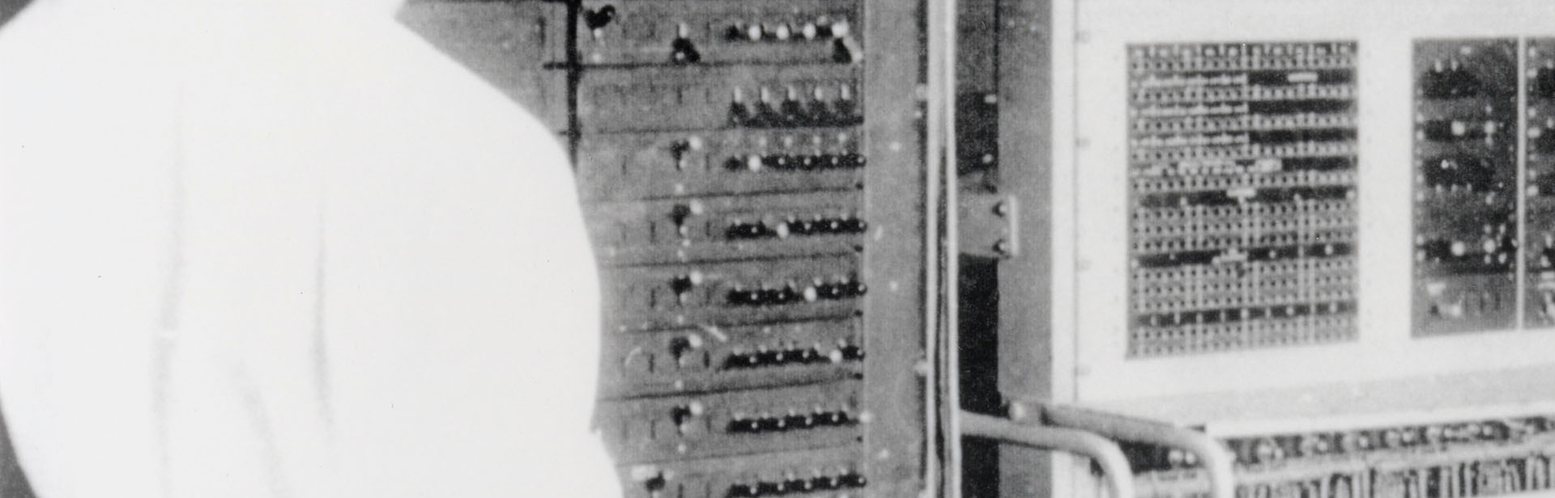
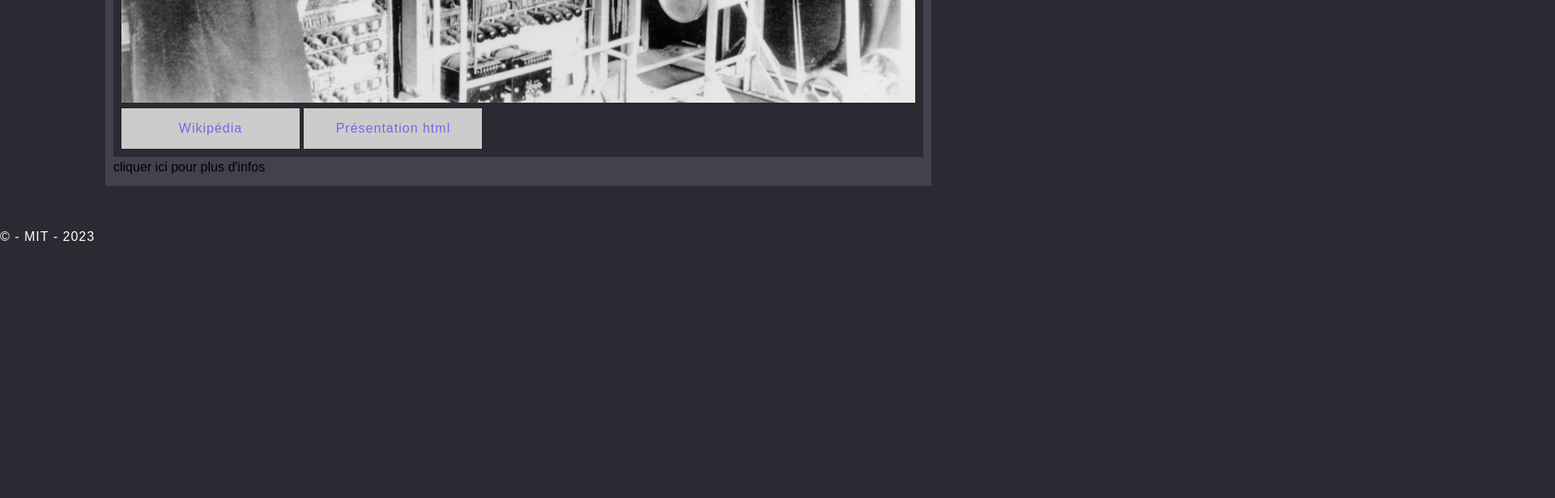
Before and after one commit to Antonin777/projet-HTML, a plain HTML site: page index.html in a window 1280 px wide. Shown: the part 820-1436 px from the top of the page at 81% size, 1920 px wide, since content can reach past the window. After the commit the page ends 1125 px from the top, so only its background shows below. Drawn offline with Linux system fonts and the light colour scheme.

Commit message:
modif global

```diff
--- a/css/main.css
+++ b/css/main.css
@@ -21,14 +21,14 @@ h1,h2,h3,p,ul{ /* contexte de balises ayant les mêmes props */
     list-style: none;
 }
 
+/* Variables css*/
 :root{
-    --theme-bg-color: #000000 ;
-    --theme-text-color: #fff;
-    --theme-link-color: rgb(13, 150, 235);
-    --theme-header-h1-bg: rgba(111, 142, 20, 0);
-    --theme-btn-primary: #ccc;
-    --theme-header-secondary: #fff;
-
+    --theme-bg-color : #2b2a33; /* toujours commencer par les -- avant de mettre la variable */
+    --theme-text-color : #fff;
+    --theme-link-color : rgb(121, 98, 235);
+    --theme-header-h1-bg : rgba(0, 150, 136,1.0);
+    --theme-btn-primary : #3498db;
+    --theme-btn-secondary : #ccc;
 }
 button{
     padding: 0;
@@ -38,13 +38,22 @@ button{
 }
 a{
     text-decoration: none;
-    color: rgb(121, 98, 235);
+    color: var(--theme-link-color);
 
 }
 /* theme css */
 
+.btn-theme-g{
+    display: inline-block;
+    width: 20rem; /* 200px*/
+    line-height: 3rem;
+    padding: 1rem;
+    background-color: var(--theme-btn-secondary);
+    text-align: center;
+}
+
 header > h1{
-    background-color: rgba(0, 150, 136,1.0);
+    background-color: var(--theme-header-h1-bg);
     text-align: center;
     line-height: 8rem;
     font-weight:bolder;
@@ -69,17 +78,9 @@ section p{
 section p{
     margin-top: 1rem;
 }
-footer *{
-    text-align: center;
-}
 
-section p img{
+section p img {
     display: inline-block;
     width: 100%;
     object-fit: cover;
 }
-
-footer *{
-    text-align: center;
-
-}
--- a/index.html
+++ b/index.html
@@ -13,41 +13,44 @@
 </head>
 <body>
   <header>
-      <section>
       <h1>
+
       <span aria-hidden="true">&#128077;</span> Portfolio - développement html<sup>5</sup>
             css<sub>3</sub> &amp; js
       </h1>
   </header>
   <main>
+      <section>
             <h2>
                   <em>Hypertext Markup Language</em>
             </h2>
 
             <p>
+            🌄
             Le HyperText Markup Language, généralement abrégé HTML ou,
             dans sa dernière version, HTML5,
-            est le langage de balisage conçu pour représenter les pages web. <br>
-            <img src="./asset/15621593492703_Colossus.jpg" alt="logo" loading="lazy">
+            est le langage de balisage conçu pour représenter les pages web. Ceci est un test <br>
+            <img
+            src="./asset/15621593492703_Colossus.jpg"
+            alt="logo html 5" loading="lazy">
             <br>
 
-            <a
+            <a class="btn-theme-g"
                   href="https://fr.wikipedia.org/wiki/Hypertext_Markup_Language"
                   target="blank"
                   >Wikipédia</a>
-                  <a href="./pres.html">Présentation html</a>
+                  <a class="btn-theme-g" href="./pres.html">Présentation html</a>
 
             </p>
             <button>
                  cliquer ici pour plus d'infos
             </button>
+      </section>
 
-      </main>
-      </section>
+  </main>
   <footer>
         <p>
             &copy; - MIT - 2023
         </p>
   </footer>
 </body>
-</html>
```
